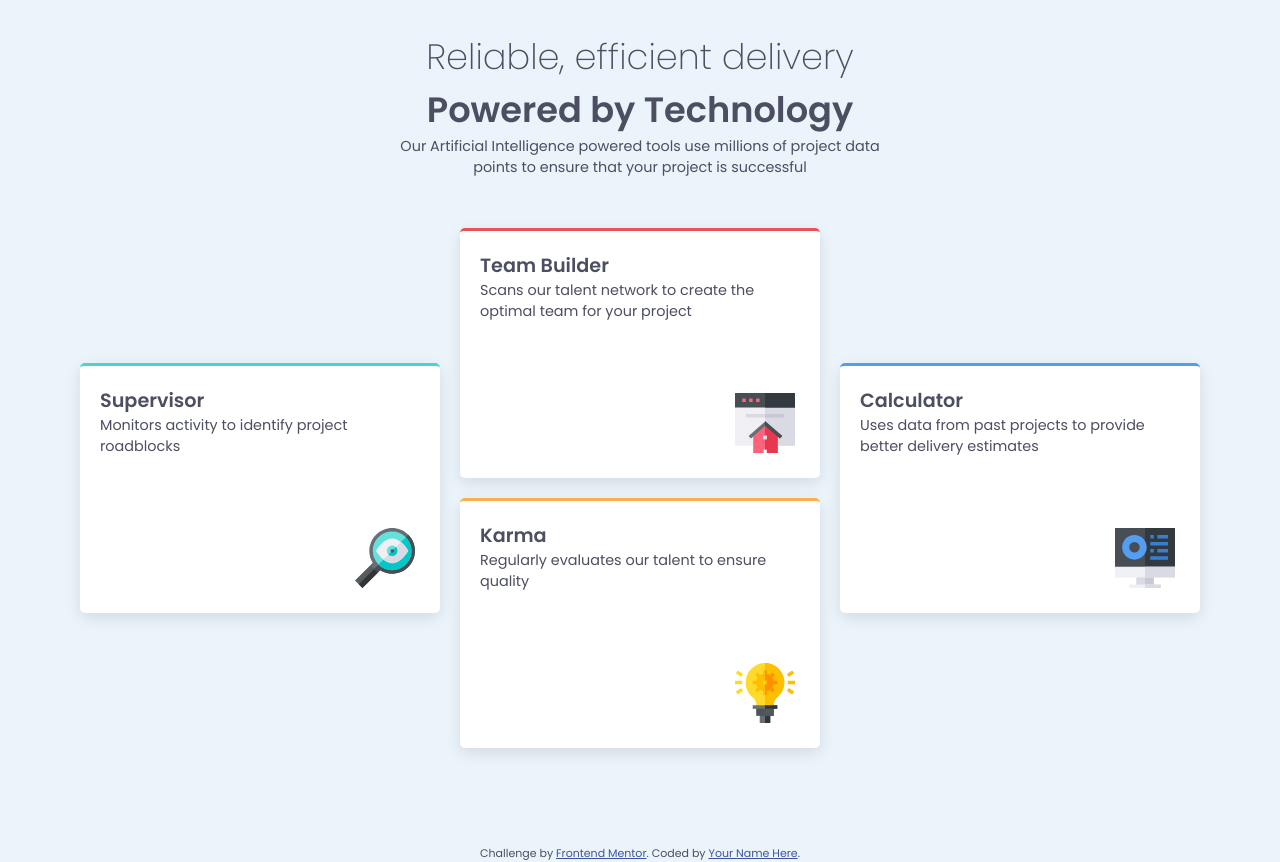
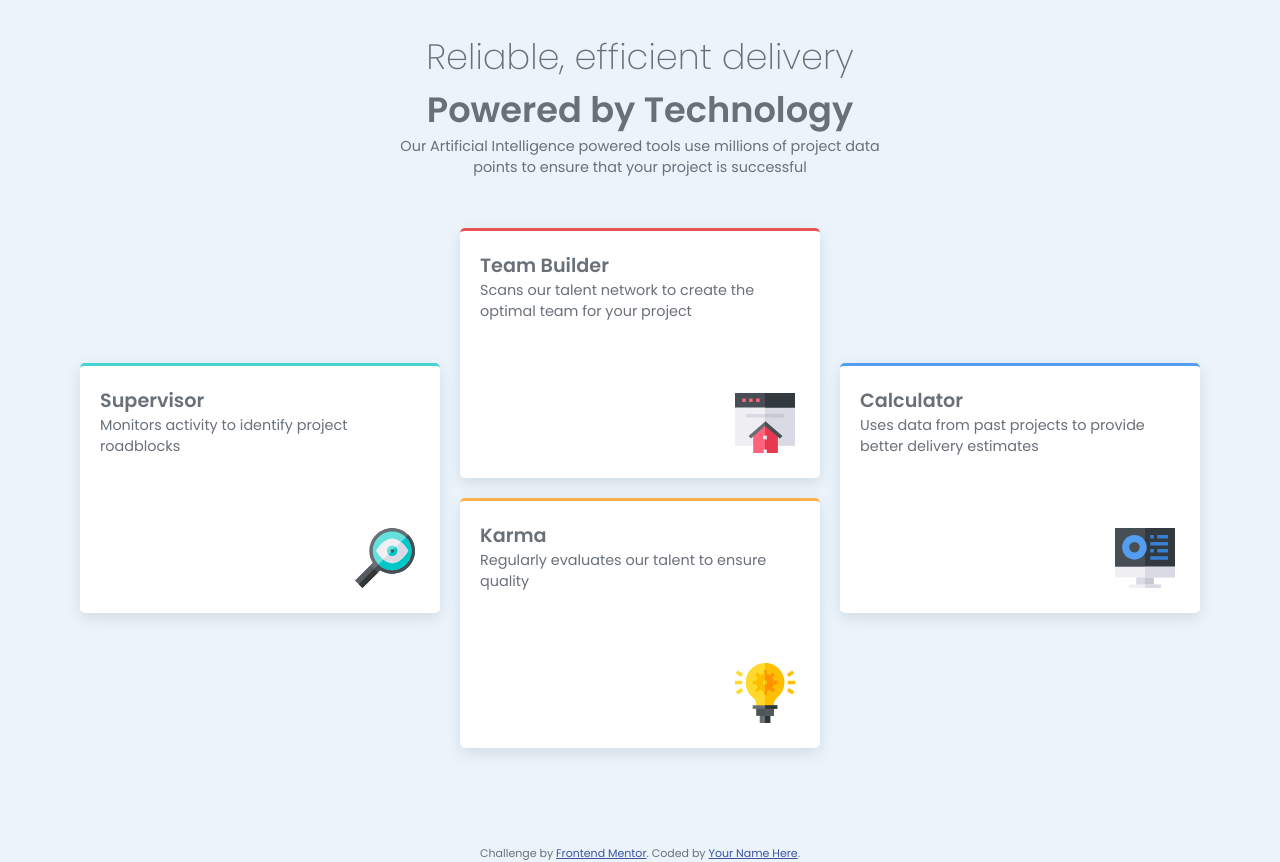
Before and after one commit to davidobeng200/four-card-feature-section, a plain HTML site: page index.html in a window 1280 px wide. Drawn offline with Linux system fonts and the light colour scheme.

Commit message:
Update style.css

```diff
--- a/style.css
+++ b/style.css
@@ -7,7 +7,7 @@
 body{
     background-color: hsl(205, 63%, 95%);
     font-family: Poppins;
-    color:  hsl(234, 12%, 34%);
+    color:  hsl(212, 6%, 44%);
 }
 
 .intro{
```
